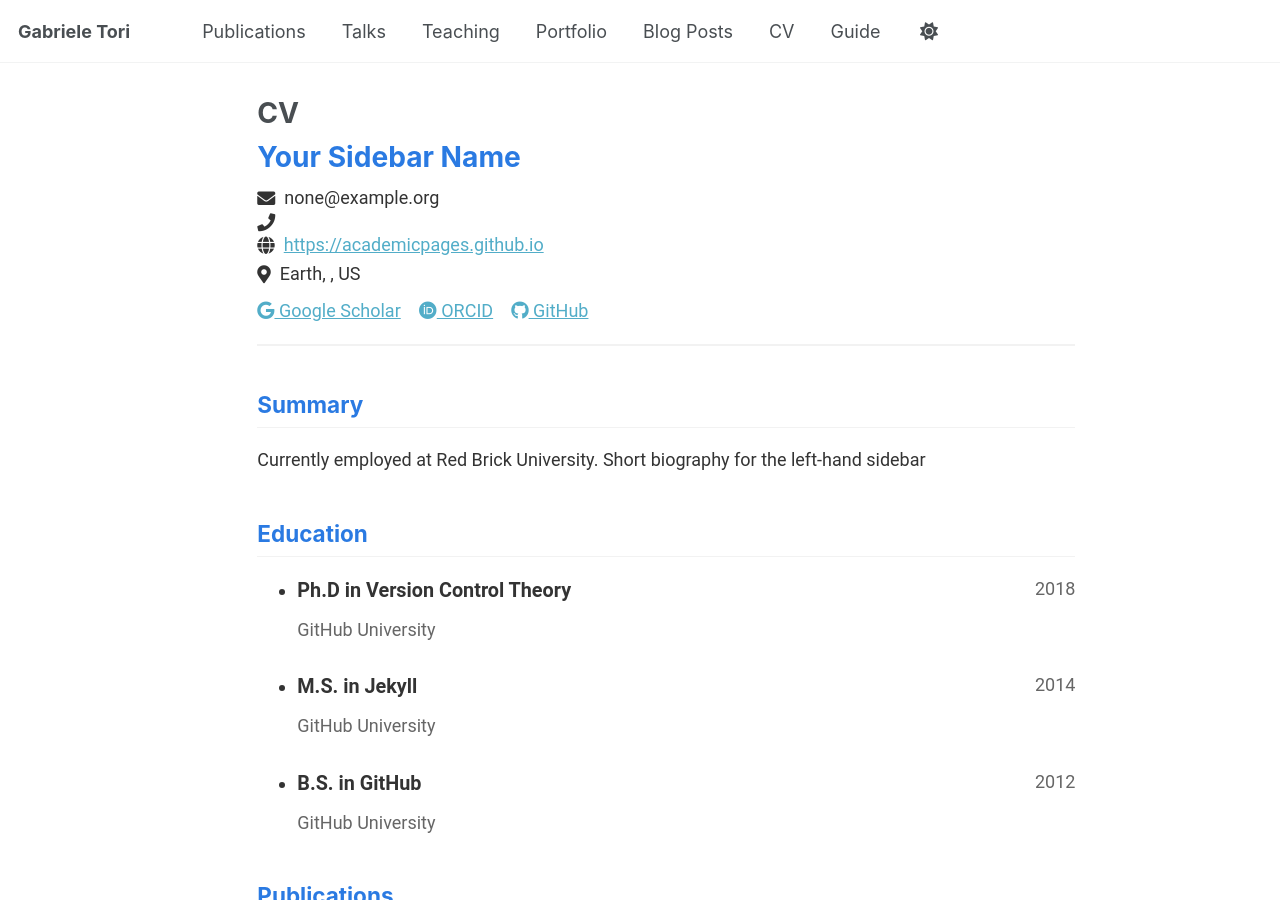
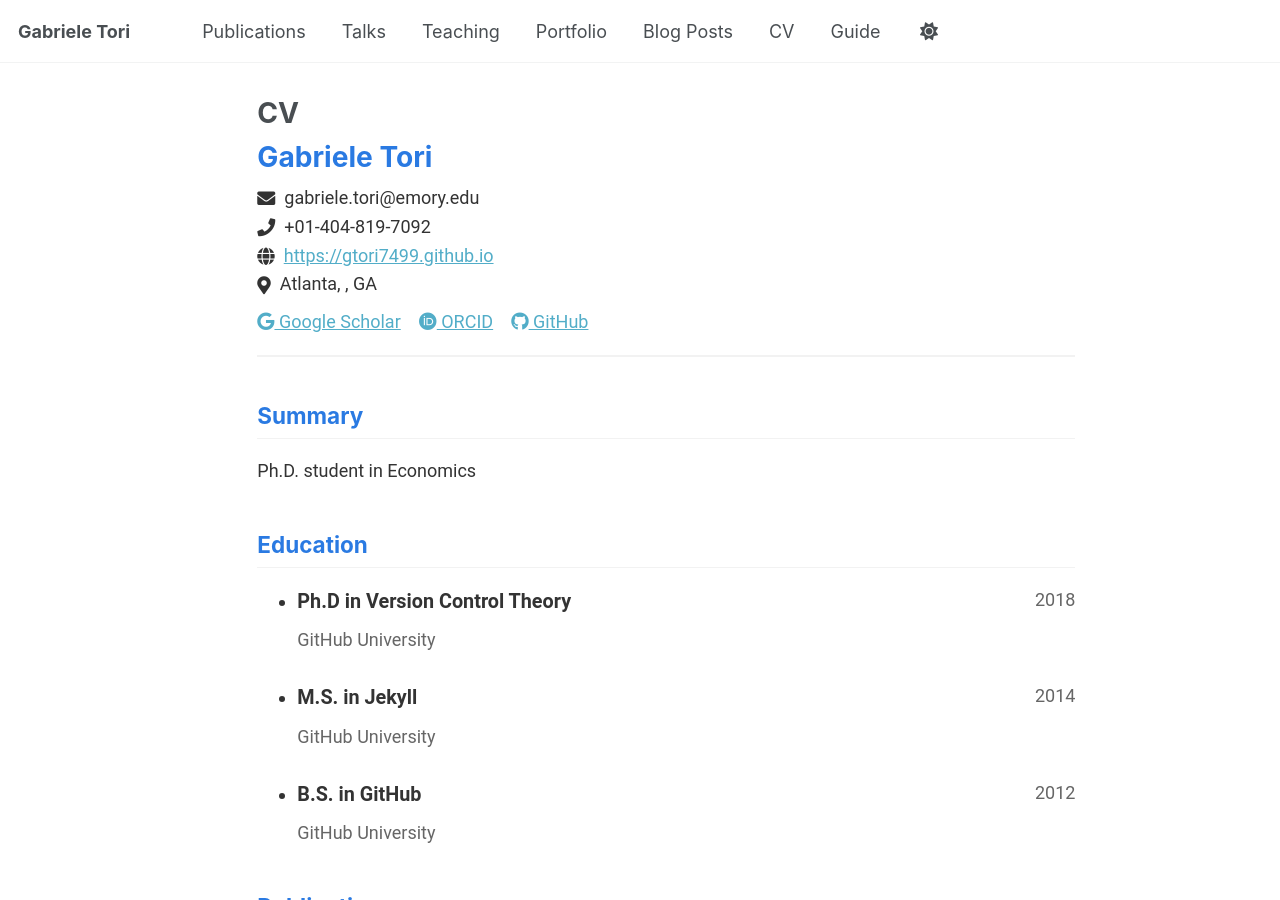
Before and after one commit to gtori7499/gtori7499.github.io, a Jekyll site: the page built from _pages/cv-json.md, in a window 1280 px wide and 900 px high. Built offline with Jekyll 4.4.1, drawn with Linux system fonts in a browser that asks for light colours; a script that is not in the unit is left out.

Commit message:
Update cv.json

```diff
--- a/_data/cv.json
+++ b/_data/cv.json
@@ -1,32 +1,32 @@
 {
   "basics": {
-    "name": "Your Sidebar Name",
-    "email": "none@example.org",
-    "phone": "",
-    "website": "https://academicpages.github.io",
-    "summary": "Currently employed at Red Brick University. Short biography for the left-hand sidebar",
+    "name": "Gabriele Tori",
+    "email": "gabriele.tori@emory.edu",
+    "phone": "+01-404-819-7092",
+    "website": "https://gtori7499.github.io",
+    "summary": "Ph.D. student in Economics",
     "location": {
-      "address": "",
-      "postalCode": "",
-      "city": "Earth",
-      "countryCode": "US",
+      "address": "417 Princeton Way Ne",
+      "postalCode": "30307",
+      "city": "Atlanta",
+      "countryCode": "GA",
       "region": ""
     },
     "profiles": [
       {
         "network": "Google Scholar",
         "username": "",
-        "url": "https://scholar.google.com/citations?user=PS_CX0AAAAAJ"
+        "url": ""
       },
       {
         "network": "ORCID",
         "username": "",
-        "url": "http://orcid.org/yourorcidurl"
+        "url": ""
       },
       {
         "network": "GitHub",
-        "username": "academicpages",
-        "url": "https://github.com/academicpages"
+        "username": "gtori7499",
+        "url": "https://github.com/gtori7499"
       }
     ]
   },
```
